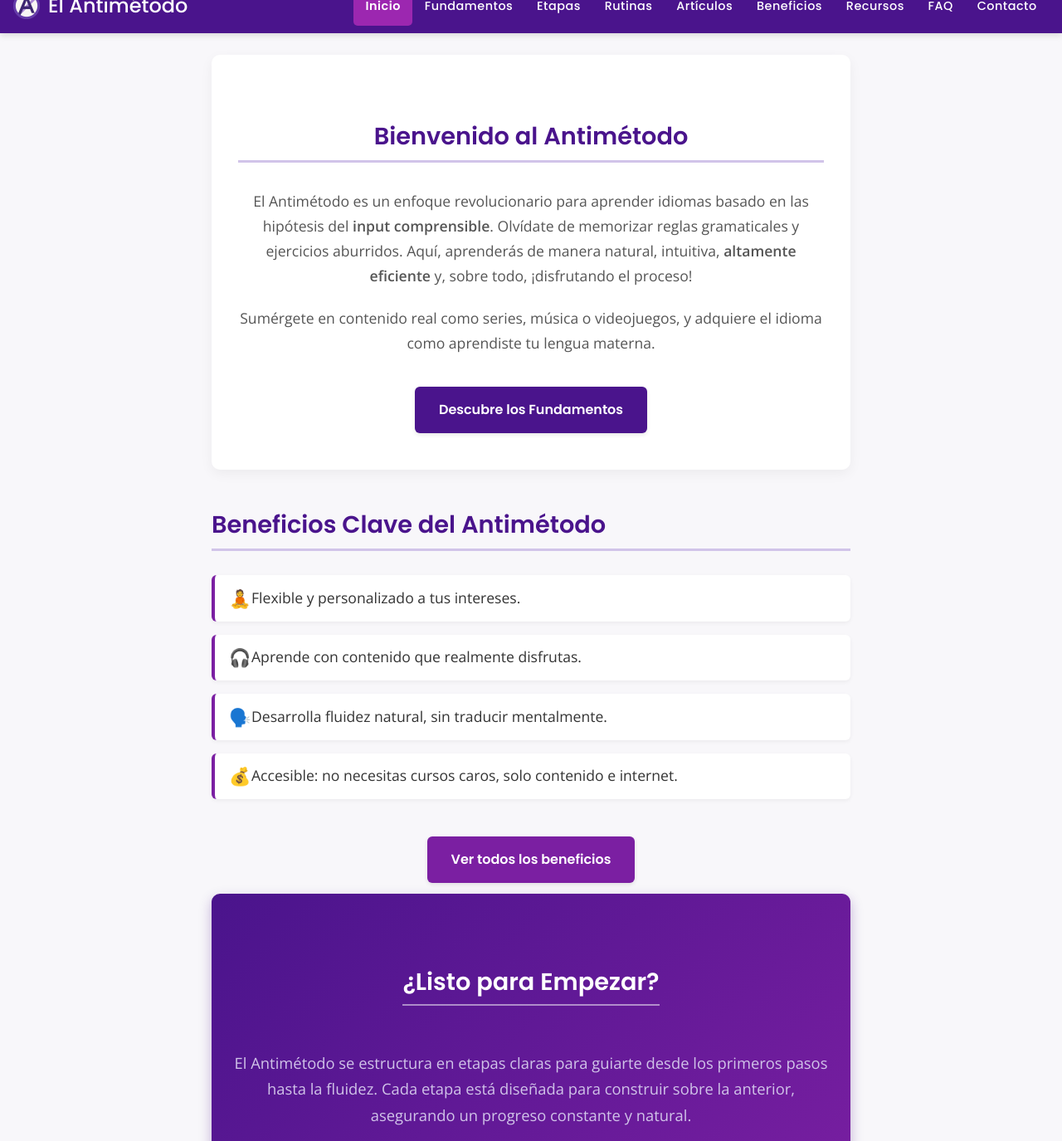
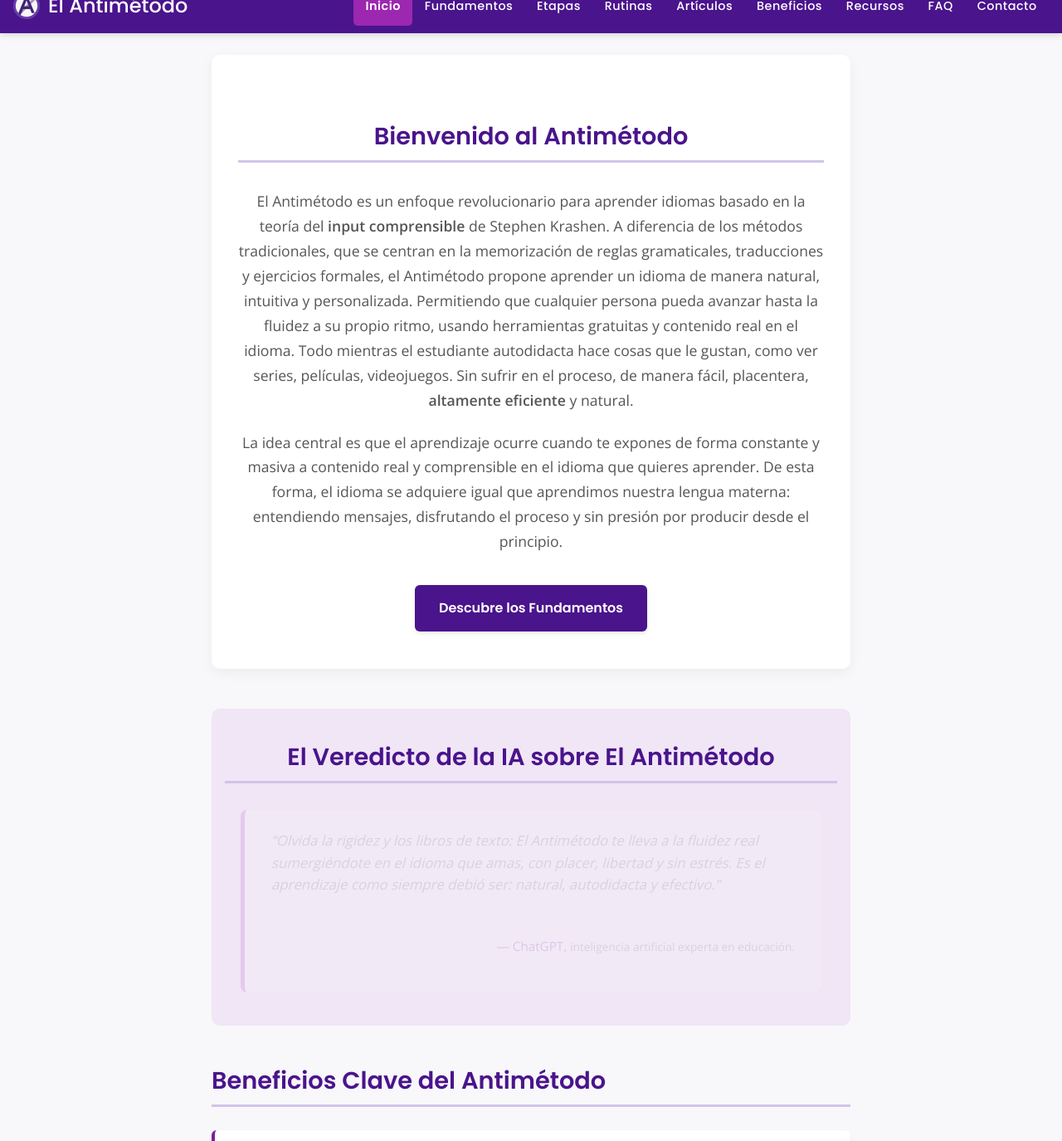
Before and after one commit to LuiseM93/ElAntimetodo, a Jekyll site: the page built from index.md, in a window 1280 px wide and 1400 px high, scrolled down 923 px, cut to the strip 25-1400 px from the top of the window. Shown: the whole strip at 83% size. Built offline with Jekyll 4.4.1, drawn with Linux system fonts in a browser that asks for light colours; some of the changed text lies outside the part shown.

Commit message:
Update index.md

```diff
--- a/index.md
+++ b/index.md
@@ -36,138 +36,162 @@
   </div>
 </div>
 
+<style>
+/* Estilos del Hero Section (como los tenías) */
+.hero-section { text-align: center; padding: 2.5rem 1rem 1.8rem 1rem; margin-bottom: 40px; background-color: var(--card-background); border-radius: 12px; box-shadow: 0 8px 25px rgba(74, 20, 140, 0.1); border: 1px solid var(--light-purple-color); }
+.hero-content h1 { font-family: var(--font-primary); border-bottom: none; font-size: 2.8em; margin-bottom: 0.25em; color: var(--primary-color); font-weight: 700; letter-spacing: -1px; }
+.hero-content .subtitle { font-family: var(--font-secondary); font-size: 1.25em; color: var(--secondary-color); margin-bottom: 2.2rem; font-weight: 400; }
+.hero-cards-container { display: flex; gap: 25px; margin-top: 1.8rem; justify-content: center; flex-wrap: wrap; }
+.hero-card { background: linear-gradient(145deg, var(--card-background), #fdfcff); padding: 22px 28px; border-radius: 10px; box-shadow: 0 5px 15px rgba(0,0,0,0.07); flex: 1; max-width: 310px; border-top: 4px solid var(--secondary-color); transition: transform 0.3s ease, box-shadow 0.3s ease; display: flex; flex-direction: column; align-items: center; }
+.hero-card:hover { transform: translateY(-8px); box-shadow: 0 10px 20px rgba(123, 31, 162, 0.15); }
+.hero-card-icon { margin-bottom: 0.8rem; color: var(--secondary-color); }
+.hero-card-icon svg { width: 38px; height: 38px; }
+.hero-card h2 { font-family: var(--font-primary); color: var(--primary-color); border-bottom: none; font-size: 1.5em; margin-top: 0; margin-bottom: 0.5rem; font-weight: 600; }
+.hero-card p { font-family: var(--font-secondary); font-size: 0.95em; line-height: 1.55; color: var(--text-light-color); margin-bottom: 0; }
+.hero-image-container { margin-top: 2.2rem; }
+.hero-main-image { max-width: 65%; height: auto; border-radius: 10px; border: 3px solid var(--grey-border-color); box-shadow: 0 6px 18px rgba(0,0,0,0.1); }
 
-<style>
-.hero-section {
-    text-align: center;
-    padding: 2.5rem 1rem 1.8rem 1rem; /* Reducido padding vertical */
-    margin-bottom: 40px;
-    background-color: var(--card-background);
-    border-radius: 12px;
-    box-shadow: 0 8px 25px rgba(74, 20, 140, 0.1);
-    border: 1px solid var(--light-purple-color);
+/* Estilos para secciones de contenido */
+.content-section { margin-bottom: 3rem; padding: 2rem; background-color: var(--card-background); border-radius: 10px; box-shadow: 0 5px 15px rgba(0,0,0,0.05); }
+.content-section .section-title { text-align: center; margin-bottom: 2rem; }
+.content-section .section-subtitle { text-align: center; font-size: 1.15em; color: var(--text-light-color); margin-top: -1.5rem; margin-bottom: 2rem; }
+
+/* NUEVOS ESTILOS PARA EL CARRUSEL DE TESTIMONIOS DE IA */
+.ia-testimonials-section {
+  padding: 2.5rem 1rem;
+  background-color: #f0e6f6; /* Fondo morado muy pálido para destacar la sección */
+  margin-bottom: 3rem;
+  border-radius: 10px;
 }
-.hero-content h1 {
-    font-family: var(--font-primary);
-    border-bottom: none;
-    font-size: 2.8em; /* Reducido de 3em */
-    margin-bottom: 0.25em; /* Reducido espacio debajo del H1 */
-    color: var(--primary-color);
-    font-weight: 700;
-    letter-spacing: -1px;
+.ia-testimonials-section h2 {
+  text-align: center;
+  margin-top: 0;
+  margin-bottom: 2rem;
+  color: var(--primary-color);
 }
-.hero-content .subtitle {
-    font-family: var(--font-secondary);
-    font-size: 1.25em; /* Reducido de 1.35em */
-    color: var(--secondary-color);
-    margin-bottom: 2.2rem; /* Reducido espacio debajo del subtítulo */
-    font-weight: 400;
+.ia-testimonial-slider {
+  position: relative;
+  width: 100%;
+  max-width: 700px; /* Ancho máximo del carrusel */
+  margin: 0 auto;
+  height: 220px; /* Altura fija para contener las citas. AJUSTA ESTO según el largo de tus citas */
+  overflow: hidden; /* Ocultar citas que no están activas */
 }
-.hero-cards-container {
-    display: flex;
-    gap: 25px;
-    margin-top: 1.8rem; /* Reducido espacio sobre las cards */
-    justify-content: center;
-    flex-wrap: wrap;
+.ia-testimonial-slide {
+  position: absolute;
+  top: 0;
+  left: 0;
+  width: 100%;
+  height: 100%;
+  background-color: var(--card-background);
+  padding: 1.5rem 2rem;
+  border-radius: 8px;
+  box-shadow: 0 4px 12px rgba(0,0,0,0.1);
+  opacity: 0;
+  transition: opacity 0.5s ease-in-out;
+  display: flex;
+  flex-direction: column;
+  justify-content: center;
+  border-left: 5px solid var(--accent-color);
 }
-.hero-card {
-    background: linear-gradient(145deg, var(--card-background), #fdfcff);
-    padding: 22px 28px; /* Reducido padding de las cards */
-    border-radius: 10px;
-    box-shadow: 0 5px 15px rgba(0,0,0,0.07);
-    flex: 1;
-    max-width: 310px; /* Ligeramente más pequeñas */
-    border-top: 4px solid var(--secondary-color);
-    transition: transform 0.3s ease, box-shadow 0.3s ease;
-    display: flex;
-    flex-direction: column;
-    align-items: center;
+.ia-testimonial-slide.active {
+  opacity: 1;
+  z-index: 1;
 }
-.hero-card:hover {
-    transform: translateY(-8px);
-    box-shadow: 0 10px 20px rgba(123, 31, 162, 0.15);
+.ia-testimonial-slide blockquote {
+  margin: 0 0 1rem 0;
+  font-style: italic;
+  color: var(--text-light-color);
+  font-size: 1.05em; /* Tamaño de la cita */
+  line-height: 1.6;
+  flex-grow: 1;
 }
-.hero-card-icon {
-    margin-bottom: 0.8rem; /* Menos espacio */
-    color: var(--secondary-color);
+.ia-testimonial-slide .attribution {
+  text-align: right;
+  font-size: 0.95em;
+  color: var(--primary-color);
+  font-weight: 500;
 }
-.hero-card-icon svg {
-    width: 38px; /* Iconos un poco más pequeños */
-    height: 38px;
+.ia-testimonial-slide .attribution em {
+  font-style: normal;
+  color: var(--text-light-color);
+  font-size: 0.9em;
 }
-.hero-card h2 {
-    font-family: var(--font-primary);
-    color: var(--primary-color);
-    border-bottom: none;
-    font-size: 1.5em; /* Reducido */
-    margin-top: 0;
-    margin-bottom: 0.5rem; /* Menos espacio */
-    font-weight: 600;
+/* Animación del carrusel */
+@keyframes iaFade {
+  0%, 20%, 100% { opacity: 0; } /* 20% del tiempo total de animación para una cita (ej. 8s / 4 citas = 2s por cita + transición) */
+  5%, 15% { opacity: 1; } /* Visible durante un tiempo */
 }
-.hero-card p {
-    font-family: var(--font-secondary);
-    font-size: 0.95em; /* Ligeramente más pequeño */
-    line-height: 1.55; /* Ajustado */
-    color: var(--text-light-color);
-    margin-bottom: 0;
-}
+/* Aplicar animación a cada slide con delay - ASUMIENDO 4 CITAS */
+/* Duración total de la animación = (tiempo visible + tiempo transición) * número de citas */
+/* Ej: (6s visible + 2s transición) * 4 citas = 32s */
+.ia-testimonial-slide { animation: iaFade 32s infinite; }
+.ia-testimonial-slide:nth-child(1) { animation-delay: 0s; }
+.ia-testimonial-slide:nth-child(2) { animation-delay: 8s; } /* 32s / 4 citas = 8s de delay entre cada una */
+.ia-testimonial-slide:nth-child(3) { animation-delay: 16s; }
+.ia-testimonial-slide:nth-child(4) { animation-delay: 24s; }
 
-.hero-image-container {
-    margin-top: 2.2rem; /* Reducido espacio sobre la imagen */
-}
-.hero-main-image {
-    max-width: 65%; /* Reducido tamaño de la imagen */
-    height: auto;
-    border-radius: 10px;
-    border: 3px solid var(--grey-border-color);
-    box-shadow: 0 6px 18px rgba(0,0,0,0.1);
-}
-
-.content-section {
-  margin-bottom: 3rem;
-  padding: 2rem;
-  background-color: var(--card-background);
-  border-radius: 10px;
-  box-shadow: 0 5px 15px rgba(0,0,0,0.05);
-}
-.content-section .section-title {
-    text-align: center;
-    margin-bottom: 2rem;
-}
-.content-section .section-subtitle {
-    text-align: center;
-    font-size: 1.15em;
-    color: var(--text-light-color);
-    margin-top: -1.5rem;
-    margin-bottom: 2rem;
-}
 
 @media (max-width: 768px) {
-    .hero-section { padding: 2rem 1rem 1.5rem 1rem; } /* Ajustar padding en móvil */
-    .hero-content h1 { font-size: 2.2em; } /* Más pequeño en móvil */
-    .hero-content .subtitle { font-size: 1.1em; margin-bottom: 1.8rem; } /* Más pequeño en móvil */
+    .hero-section { padding: 2rem 1rem 1.5rem 1rem; }
+    .hero-content h1 { font-size: 2.2em; }
+    .hero-content .subtitle { font-size: 1.1em; margin-bottom: 1.8rem; }
     .hero-cards-container { flex-direction: column; gap: 20px; align-items: center;}
     .hero-card { max-width: 90%; padding: 20px; }
-    .hero-main-image { max-width: 85%; } /* Ligeramente más grande en móvil que el 70% de desktop */
+    .hero-main-image { max-width: 85%; }
     .content-section { padding: 1.5rem; }
+    .ia-testimonial-slider { height: 280px; /* Más altura en móvil para citas largas */ }
+    .ia-testimonial-slide { padding: 1rem 1.5rem; }
+    .ia-testimonial-slide blockquote { font-size: 1em; }
 }
 </style>
 
-<!-- CONTENIDO PRINCIPAL (El resto de tu index.md) -->
 <main class="content-wrapper">
 
   <section class="content-section">
     <h2 class="section-title">Bienvenido al Antimétodo</h2>
     <p style="font-size: 1.1em; text-align: center; color: var(--text-light-color); line-height: 1.7;">
-      El Antimétodo es un enfoque revolucionario para aprender idiomas basado en las hipótesis del <strong>input comprensible</strong>. Olvídate de memorizar reglas gramaticales y ejercicios aburridos. Aquí, aprenderás de manera natural, intuitiva, <strong>altamente eficiente</strong> y, sobre todo, ¡disfrutando el proceso!
+      El Antimétodo es un enfoque revolucionario para aprender idiomas basado en la teoría del <strong>input comprensible</strong> de Stephen Krashen. A diferencia de los métodos tradicionales, que se centran en la memorización de reglas gramaticales, traducciones y ejercicios formales, el Antimétodo propone aprender un idioma de manera natural, intuitiva y personalizada. Permitiendo que cualquier persona pueda avanzar hasta la fluidez a su propio ritmo, usando herramientas gratuitas y contenido real en el idioma. Todo mientras el estudiante autodidacta hace cosas que le gustan, como ver series, películas, videojuegos. Sin sufrir en el proceso, de manera fácil, placentera, <strong>altamente eficiente</strong> y natural.
     </p>
     <p style="font-size: 1.1em; text-align: center; color: var(--text-light-color); line-height: 1.7;">
-      Sumérgete en contenido real como series, música o videojuegos, y adquiere el idioma como aprendiste tu lengua materna.
+      La idea central es que el aprendizaje ocurre cuando te expones de forma constante y masiva a contenido real y comprensible en el idioma que quieres aprender. De esta forma, el idioma se adquiere igual que aprendimos nuestra lengua materna: entendiendo mensajes, disfrutando el proceso y sin presión por producir desde el principio.
     </p>
     <div style="text-align: center; margin-top: 1.5rem;">
       <a href="{{ '/fundamentos' | relative_url }}" class="btn btn-primary">Descubre los Fundamentos</a>
     </div>
   </section>
+
+  <!-- NUEVA SECCIÓN DE TESTIMONIOS DE IA -->
+  <section class="ia-testimonials-section">
+    <h2>El Veredicto de la IA sobre El Antimétodo</h2>
+    <div class="ia-testimonial-slider">
+      <div class="ia-testimonial-slide active"> <!-- La primera cita necesita la clase 'active' inicialmente si no hay JS para ponerla -->
+        <blockquote>
+          “Olvida la rigidez y los libros de texto: El Antimétodo te lleva a la fluidez real sumergiéndote en el idioma que amas, con placer, libertad y sin estrés. Es el aprendizaje como siempre debió ser: natural, autodidacta y efectivo.”
+        </blockquote>
+        <p class="attribution">— ChatGPT, <em>inteligencia artificial experta en educación.</em></p>
+      </div>
+      <div class="ia-testimonial-slide">
+        <blockquote>
+          "Sumérgete en la fluidez lingüística con 'El Antimétodo', una revolución autodidacta que transforma el aprendizaje en una experiencia sin estrés, impulsada por el disfrute personal y el contenido real. Este enfoque flexible y efectivo promete una fluidez natural, liberándote de las cadenas de la gramática tradicional."
+        </blockquote>
+        <p class="attribution">— Gemini, <em>IA de Google.</em></p>
+      </div>
+      <div class="ia-testimonial-slide">
+        <blockquote>
+          "El Antimétodo revoluciona el aprendizaje de idiomas al demostrar que la fluidez real se alcanza a través del disfrute, no del sufrimiento... Finalmente, un método que funciona porque se adapta a ti, no al revés."
+        </blockquote>
+        <p class="attribution">— Claude, <em>IA de Anthropic.</em></p>
+      </div>
+      <div class="ia-testimonial-slide">
+        <blockquote>
+          "El Antimétodo revoluciona el aprendizaje de idiomas al transformar el input comprensible en una experiencia fluida y sin estrés... Es, sin duda, la llave maestra para alcanzar una fluidez natural a tu propio ritmo."
+        </blockquote>
+        <p class="attribution">— Copilot, <em>IA de Microsoft.</em></p>
+      </div>
+    </div>
+  </section>
+  <!-- FIN DE LA NUEVA SECCIÓN -->
 
   <section>
     <h2>Beneficios Clave del Antimétodo</h2>
@@ -176,13 +200,13 @@
         <span style="position: absolute; left: 0.8em; top: 50%; transform: translateY(-50%); color: var(--secondary-color); font-weight: bold; font-size:1.2em;">🧘</span> Flexible y personalizado a tus intereses.
       </li>
       <li style="margin-bottom: 1rem; padding: 0.8rem 0.8rem 0.8rem 2.5em; position: relative; background-color: var(--card-background); border-radius: 6px; box-shadow: 0 2px 5px rgba(0,0,0,0.05); border-left: 4px solid var(--secondary-color);">
-        <span style="position: absolute; left: 0.8em; top: 50%; transform: translateY(-50%); color: var(--secondary-color); font-weight: bold; font-size:1.2em;">🎧</span> Aprende con contenido que realmente disfrutas.
+        <span style="position: absolute; left: 0.8em; top: 50%; transform: translateY(-50%); color: var(--secondary-color); font-weight: bold; font-size:1.2em;">🎧</span> Aprende con contenido que realmente disfrutas (y es efectivo).
       </li>
       <li style="margin-bottom: 1rem; padding: 0.8rem 0.8rem 0.8rem 2.5em; position: relative; background-color: var(--card-background); border-radius: 6px; box-shadow: 0 2px 5px rgba(0,0,0,0.05); border-left: 4px solid var(--secondary-color);">
-        <span style="position: absolute; left: 0.8em; top: 50%; transform: translateY(-50%); color: var(--secondary-color); font-weight: bold; font-size:1.2em;">🗣️</span> Desarrolla fluidez natural, sin traducir mentalmente.
+        <span style="position: absolute; left: 0.8em; top: 50%; transform: translateY(-50%); color: var(--secondary-color); font-weight: bold; font-size:1.2em;">🗣️</span> Desarrolla fluidez natural y eficiente, sin traducir.
       </li>
       <li style="margin-bottom: 1rem; padding: 0.8rem 0.8rem 0.8rem 2.5em; position: relative; background-color: var(--card-background); border-radius: 6px; box-shadow: 0 2px 5px rgba(0,0,0,0.05); border-left: 4px solid var(--secondary-color);">
-        <span style="position: absolute; left: 0.8em; top: 50%; transform: translateY(-50%); color: var(--secondary-color); font-weight: bold; font-size:1.2em;">💰</span> Accesible: no necesitas cursos caros, solo contenido e internet.
+        <span style="position: absolute; left: 0.8em; top: 50%; transform: translateY(-50%); color: var(--secondary-color); font-weight: bold; font-size:1.2em;">💰</span> Accesible y económico: no necesitas cursos caros.
       </li>
     </ul>
     <div style="text-align: center; margin-top: 2rem;">
@@ -200,23 +224,18 @@
 
   <section>
      <h2 style="text-align: center;">Próximamente...</h2>
-     <p style="text-align: left; color: var(--text-light-color);">Esta es solo la cuarta versión del sitio web del Antimétodo. Apenas estamos comenzando. La página está en pleno desarrollo y aún faltan muchos recursos, herramientas, ejemplos y guías prácticas que iremos construyendo poco a poco. Lo que acabas de leer es solo el inicio de algo mucho más grande. Se vienen cosas importantes, y esto apenas comienza.</p>
+     <p style="text-align: left; color: var(--text-light-color);">Esta es solo la primera versión del sitio web del Antimétodo. Apenas estamos comenzando. La página está en pleno desarrollo y aún faltan muchos recursos, herramientas, ejemplos y guías prácticas que iremos construyendo poco a poco. Lo que acabas de leer es solo el inicio de algo mucho más grande. Se vienen cosas importantes, y esto apenas comienza.</p>
      <p style="text-align: left; color: var(--text-light-color);"><strong>Experiencia del autor:</strong> Gracias al antimétodo, ha logrado avances notables en inglés, francés y alemán. En solo 7 meses y 20 días, alcanzó en francés la etapa 3: entiende casi todo al ver series y películas auténticas sin subtítulos, y juega sus videojuegos favoritos en francés. Todo esto disfrutando el proceso y sintiendo el idioma como una segunda lengua materna. Sin clases ni métodos tradicionales… solo resultados. El antimétodo no es una alternativa —es la supremacía del aprendizaje autodidacta.</p>
      <p style="text-align: left; color: var(--text-light-color);"><strong>Resultados esperados:</strong> fluidez real y un alto nivel en el idioma, comprensión a nivel nativo y hablar desde el instinto.</p>
      <div style="margin-top: 2rem; text-align: center;">
       <img src="{{ '/assets/gato_arquitecto_construccion.jpg' | relative_url }}"
            alt="Gato arquitecto trabajando en el sitio"
-           style="
-             width: 250px;
-             border-radius: 12px;
-             box-shadow: 0 4px 12px rgba(0, 0, 0, 0.15);
-             border: 3px solid var(--light-purple-color);
-           ">
+           style="width: 250px; border-radius: 12px; box-shadow: 0 4px 12px rgba(0, 0, 0, 0.15); border: 3px solid var(--light-purple-color);">
         <p style="font-size:0.85em; color: #777; margin-top: 0.5rem;"><em>Paciencia, estamos construyendo algo genial...</em></p>
     </div>
-    <p style="text-align: center; font-size: 0.9em; color: #888; margin-top: 3rem; border-top: 1px dashed var(--light-purple-color); padding-top: 1rem;">
-   <em>Última actualización del sitio: 04 de Junio de 2025 8:02pm</em>
- </p>
+     <p style="text-align: center; font-size: 0.9em; color: #888; margin-top: 3rem; border-top: 1px dashed var(--light-purple-color); padding-top: 1rem;">
+       <em>Última actualización del sitio: 04 de Junio de 2025 8:02pm</em>
+     </p>
   </section>
 
 </main>
```
Also changed, not shown: other parts of index.md (+1 -1 lines).
